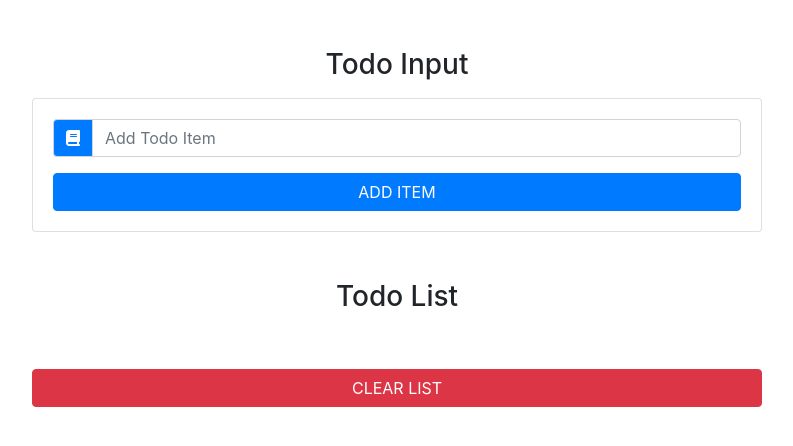
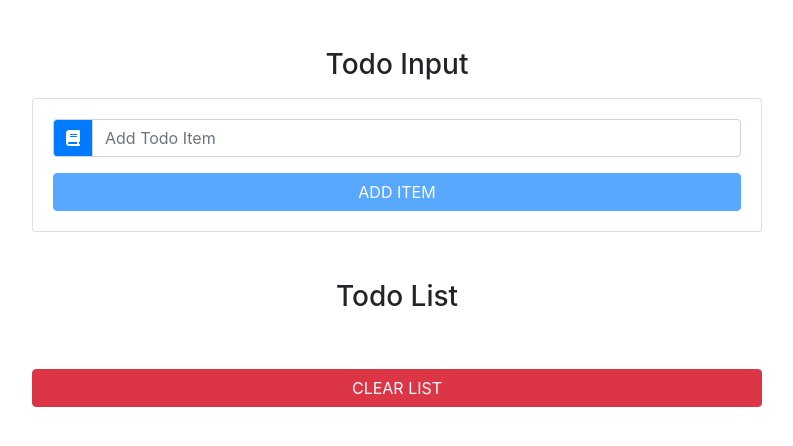
Before and after one commit to messolhi/react-list-to-do, a React (Create React App) app: page / in a window 1280 px wide. Shown: the top 446 px of the page, without its empty margins (243-1036 px from the left). Built offline with nearby package versions, Linux system fonts and the light colour scheme.

Commit message:
application finished

```diff
--- a/src/components/TodoInput.js
+++ b/src/components/TodoInput.js
@@ -24,7 +24,7 @@ export default class TodoInput extends Component {
 
 
         </div>
-        <button type="submit" className={editItem ? "btn btn-block btn-success mt-3 text-uppercase" : "btn btn-block btn-primary mt-3 text-uppercase"} >
+        <button type="submit" disabled={item ? false : true} className={editItem ? "btn btn-block btn-success mt-3 text-uppercase" : "btn btn-block btn-primary mt-3 text-uppercase"} >
            {editItem ? "edit item" : "add item"}
 
         </button>
```
